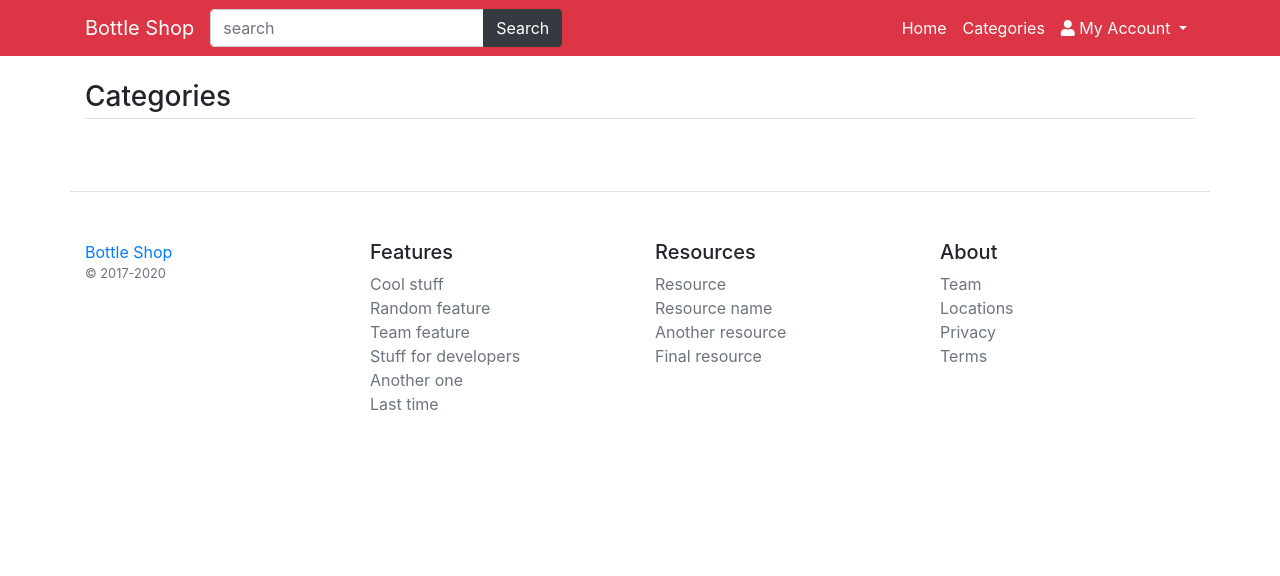
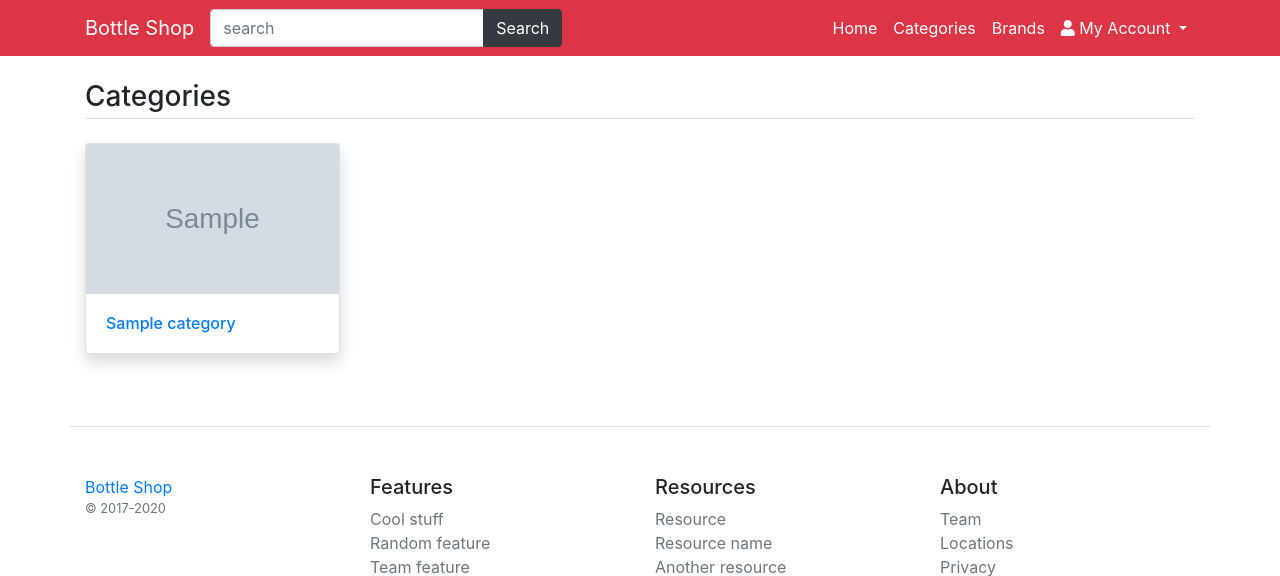
Before and after one commit to IbrahimElmourchidi/Ecommerce, a Django app: page /category-list in a window 1280 px wide. Shown: the top 576 px of the page. Run offline with Django 3.2, Linux system fonts and the light colour scheme; tables that the repository leaves empty hold one stand-in row (values such as "Sample post"); grey boxes marked "Sample" are stand-in pictures; some libraries are stand-ins or nearby versions.

Commit message:
story 002 (#3)

```diff
--- a/main/templates/base.html
+++ b/main/templates/base.html
@@ -67,10 +67,12 @@
               >
             </li>
 
-            <!-- <li class="nav-item">
-		        <a class="nav-link text-white" href="% url 'brand-list' %">Brands</a>
-		      </li>
-		      <li class="nav-item">
+            <li class="nav-item">
+              <a class="nav-link text-white" href="{% url 'brand-list' %}"
+                >Brands</a
+              >
+            </li>
+            <!--<li class="nav-item">
 		        <a class="nav-link text-white" href="% url 'cart' %"><i class="fa fa-shopping-cart"></i> Cart (<span class="cart-list">{{request.session.cartdata|length}}</span>)</a>
 		      </li> -->
             <li class="nav-item dropdown">
--- a/main/templates/category_list.html
+++ b/main/templates/category_list.html
@@ -1,22 +1,27 @@
-{% extends 'base.html' %}
-{% load static %}
-{% block content %}
+{% extends 'base.html' %} {% load static %} {% block content %}
 <main class="container my-4">
   <!-- Featured Products -->
   <h3 class="my-4 border-bottom pb-1">Categories</h3>
   <div class="row">
-		{% if data %}
-			{% for cat in data %}
+    {% if categories %} {% for cat in categories %}
     <div class="col-md-3 mb-4">
       <div class="card shadow">
-				<a href="/category-product-list/{{cat.id}}"><img src="/media/{{cat.image}}" class="card-img-top" alt="{{cat.title}}" /></a>
+        <a href="/category-product-list/{{cat.id}}"
+          ><img
+            src="/media/{{cat.image}}"
+            class="card-img-top"
+            alt="{{cat.title}}"
+            width="150px"
+            height="150px"
+        /></a>
         <div class="card-body">
-					<h6 class="card-text"><a href="#">{{cat.title}}</a></h6>
+          <h6 class="card-text">
+            <a href="/category-product-list/{{cat.id}}">{{cat.title}}</a>
+          </h6>
         </div>
       </div>
     </div>
-			{% endfor %}
-		{% endif %}
+    {% endfor %} {% endif %}
   </div>
 </main>
 {% endblock %}
--- a/main/urls.py
+++ b/main/urls.py
@@ -1,7 +1,15 @@
 from django.urls import path
 from .views import *
+
+from django.conf import settings
+from django.conf.urls.static import static
 
 urlpatterns = [
     path('', home),
     path('category-list', category_list, name='category-list'),
+    path('brand-list', brand_list, name='brand-list'),
 ]
+
+if settings.DEBUG:
+    urlpatterns += static(settings.MEDIA_URL,
+                          document_root=settings.MEDIA_ROOT)
--- a/main/views.py
+++ b/main/views.py
@@ -1,5 +1,5 @@
 from django.shortcuts import render
-
+from .models import *
 # Create your views here.
 
 
@@ -8,4 +8,18 @@ def home(request):
 
 
 def category_list(reqeust):
-    return render(reqeust, 'category_list.html')
+    data = Category.objects.all().order_by('-id')
+    context = {
+        "categories": data
+    }
+
+    return render(reqeust, 'category_list.html', context)
+
+
+def brand_list(reqeust):
+    data = Brand.objects.all().order_by('-id')
+    context = {
+        "brands": data
+    }
+
+    return render(reqeust, 'brand_list.html', context)
```
Also changed, not shown: main/templates/brand_list.html (+14 -9 lines), user_stories/002.md (added, +4 -0 lines), README.md. Lines whose indentation alone changed are shown as unchanged.
